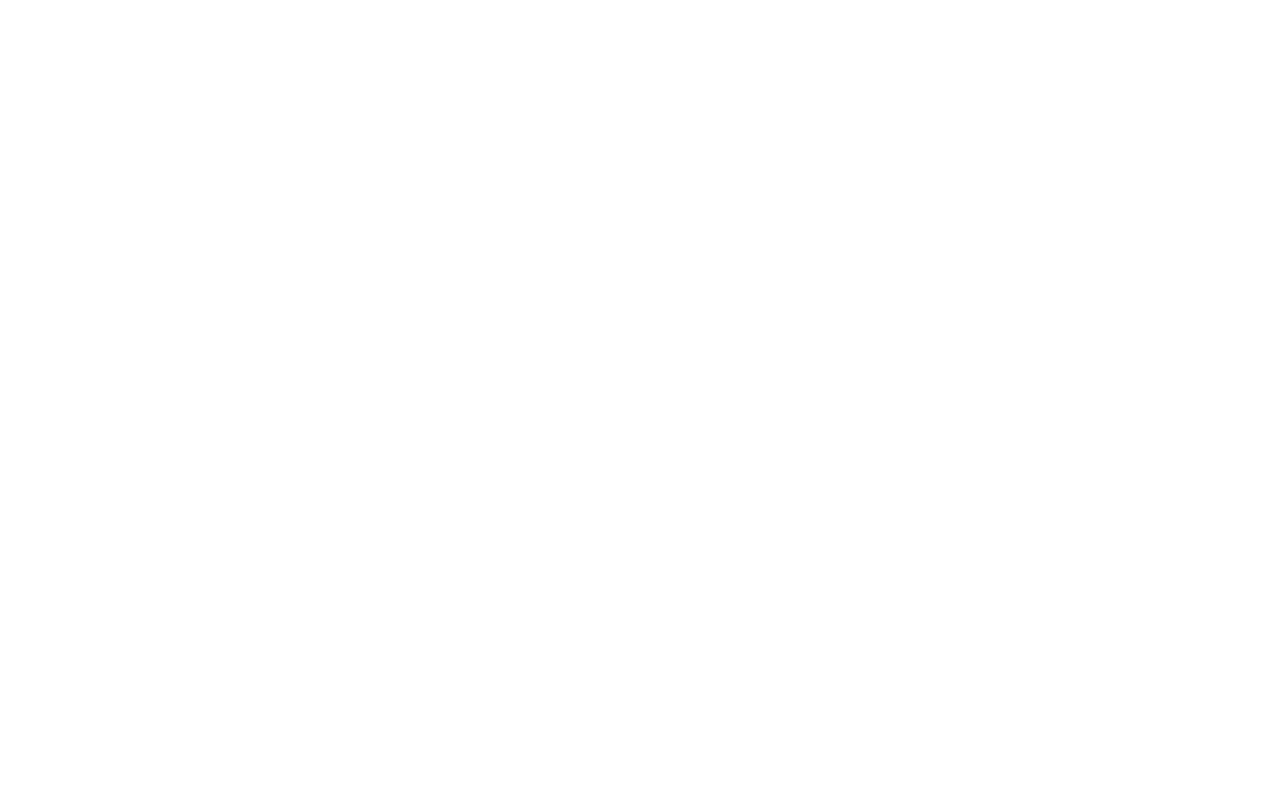
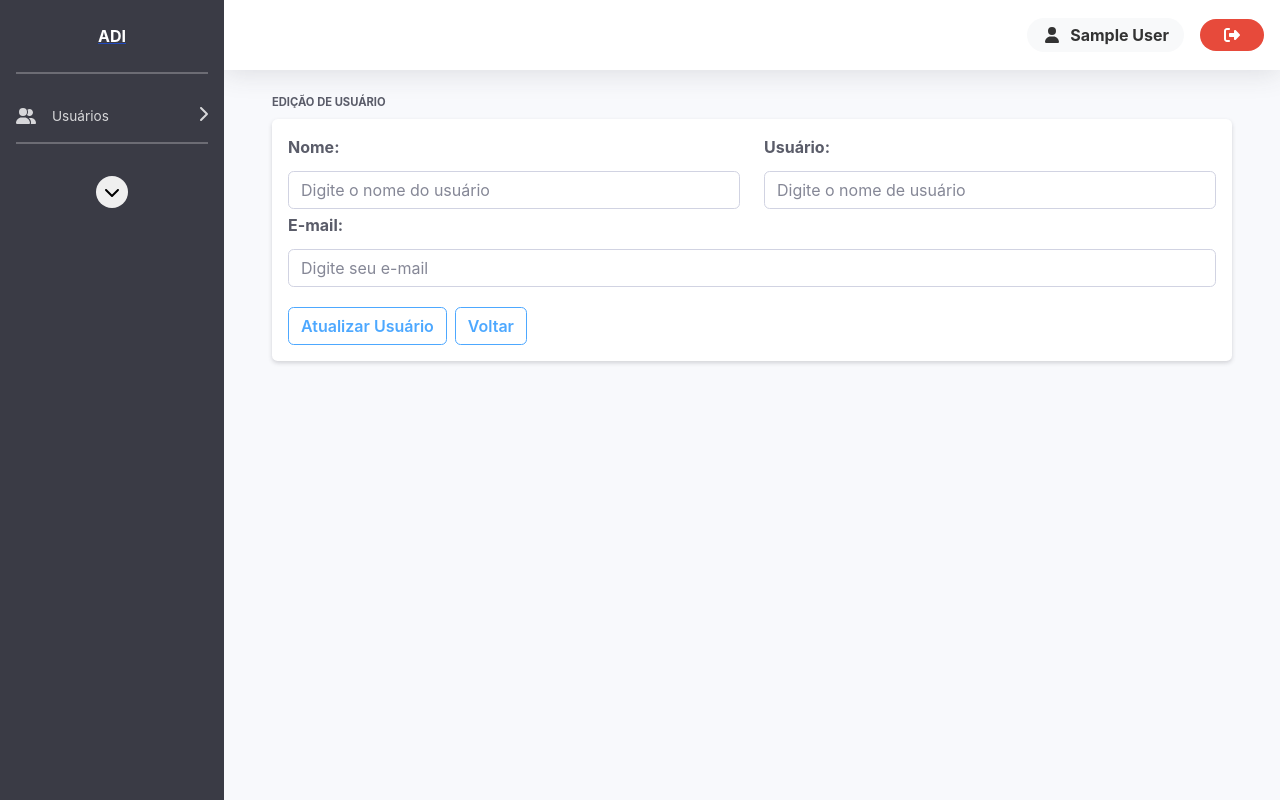
Before and after one commit to assistemasdev/controle-interno-web, a React (Create React App) app: page /usuarios/editar/1 in a window 1280 px wide. Before the commit this address had no page. Built offline with nearby package versions, Linux system fonts and the light colour scheme; no server answers; sample sign-in values are in the browser's storage.

Commit message:
feat: adiciona página de edição e funcionalidade de excluir usuário

```diff
--- /dev/null
+++ b/src/components/modals/ConfirmationModal.jsx
@@ -0,0 +1,23 @@
+import React from 'react';
+import { Dialog, DialogActions, DialogContent, DialogTitle, Button } from '@mui/material';
+
+const ConfirmationModal = ({ open, onClose, onConfirm, userName }) => {
+  return (
+    <Dialog open={open} onClose={onClose}>
+      <DialogTitle>Excluir Usuário</DialogTitle>
+      <DialogContent>
+        <p>Você tem certeza que deseja excluir o usuário <strong>{userName}</strong>?</p>
+      </DialogContent>
+      <DialogActions>
+        <Button onClick={onClose} color="secondary">
+          Cancelar
+        </Button>
+        <Button onClick={onConfirm} color="primary">
+          Confirmar
+        </Button>
+      </DialogActions>
+    </Dialog>
+  );
+};
+
+export default ConfirmationModal;
--- /dev/null
+++ b/src/pages/users/EditUserPage.jsx
@@ -0,0 +1,138 @@
+import React, { useState, useEffect } from 'react';
+import { useNavigate, useParams } from 'react-router-dom'; // Importando useParams
+import MainLayout from '../../layouts/MainLayout';
+import InputField from '../../components/InputField';
+import Button from '../../components/Button';
+import { CircularProgress } from '@mui/material'; // Importando CircularProgress
+import '../../assets/styles/custom-styles.css';
+import api from '../../services/api';
+import MyAlert from '../../components/MyAlert';
+
+const EditUserPage = () => {
+  const navigate = useNavigate();
+  const { id } = useParams();
+
+  const [name, setName] = useState('');
+  const [username, setUsername] = useState('');
+  const [email, setEmail] = useState('');
+  const [errorMessage, setErrorMessage] = useState('');
+  const [successMessage, setSuccessMessage] = useState('');
+  const [formErrors, setFormErrors] = useState({ username: '', email: '', name: '' });
+  const [loading, setLoading] = useState(true); // Adicionando o estado de loading
+
+  useEffect(() => {
+    const fetchUser = async () => {
+      try {
+        const response = await api.get(`/users/${id}`);
+        const user = response.data;
+        setName(user.name);
+        setUsername(user.username);
+        setEmail(user.email);
+      } catch (error) {
+        setErrorMessage('Erro ao carregar dados do usuário');
+      } finally {
+        setLoading(false); // Finaliza o loading após os dados serem carregados
+      }
+    };
+
+    if (id) {
+      fetchUser();
+    }
+  }, [id]);
+
+  const handleSubmit = async (e) => {
+    e.preventDefault();
+    setFormErrors({ username: '', email: '', name: '' });
+    setSuccessMessage('');
+    setErrorMessage('');
+
+    try {
+      await api.put(`/users/${id}`, { name, username, email });
+      setSuccessMessage('Usuário atualizado com sucesso!');
+    } catch (error) {
+      if (error.response && error.response.data && error.response.data.errors) {
+        const { errors } = error.response.data;
+        setFormErrors({
+          username: errors?.username ? errors.username[0] : '',
+          email: errors?.email ? errors.email[0] : '',
+          name: errors?.name ? errors.name[0] : ''
+        });
+      } else {
+        setErrorMessage(error.response?.data?.error || 'Erro ao editar o usuário');
+      }
+    }
+  };
+
+  const handleBack = () => {
+    navigate('/usuarios');
+  };
+
+  return (
+    <MainLayout selectedCompany="ALUCOM">
+      <div className="container-fluid">
+        <div className="text-xs font-weight-bold text-primary text-uppercase mb-1 text-dark">
+          Edição de Usuário
+        </div>
+
+        <form className="p-3 mt-2 rounded shadow-sm mb-2" style={{ backgroundColor: '#FFFFFF' }} onSubmit={handleSubmit}>
+          {errorMessage && <MyAlert severity="error" message={errorMessage} onClose={() => setErrorMessage('')} />}
+          {successMessage && <MyAlert severity="success" message={successMessage} onClose={() => setSuccessMessage('')} />}
+
+          {loading ? (
+            <div className="d-flex justify-content-center mt-4">
+              <CircularProgress size={50} />
+            </div>
+          ) : (
+            <>
+              <div className="d-flex row">
+                <div className="d-flex flex-column col-6">
+                  <label htmlFor="name" className="form-label text-dark font-weight-bold">Nome:</label>
+                  <InputField
+                    type="text"
+                    id="name"
+                    value={name}
+                    onChange={(e) => setName(e.target.value)}
+                    placeholder="Digite o nome do usuário"
+                    error={formErrors.name}
+                  />
+                </div>
+                <div className="d-flex flex-column col-6">
+                  <label htmlFor="username" className="form-label text-dark font-weight-bold">Usuário:</label>
+                  <InputField
+                    type="text"
+                    id="username"
+                    value={username}
+                    onChange={(e) => setUsername(e.target.value)}
+                    placeholder="Digite o nome de usuário"
+                    error={formErrors.username}
+                  />
+                </div>
+              </div>
+
+              <div className="d-flex row">
+                <div className="d-flex flex-column col-12">
+                  <label htmlFor="email" className="form-label text-dark font-weight-bold">E-mail:</label>
+                  <InputField
+                    type="email"
+                    id="email"
+                    value={email}
+                    onChange={(e) => setEmail(e.target.value)}
+                    placeholder="Digite seu e-mail"
+                    error={formErrors.email}
+                  />
+                </div>
+              </div>
+
+              <div className="mt-3 d-flex gap-2">
+                <Button type="submit" text="Atualizar Usuário" className="btn btn-blue-light fw-semibold" />
+                <Button type="button" text="Voltar" className="btn btn-blue-light fw-semibold" onClick={handleBack} />
+              </div>
+            </>
+          )}
+        </form>
+      </div>
+    </MainLayout>
+  );
+};
+
+export default EditUserPage;
--- a/src/pages/users/UsersPage.jsx
+++ b/src/pages/users/UsersPage.jsx
@@ -1,18 +1,28 @@
 import React, { useState, useEffect } from 'react';
-import MainLayout from '../../layouts/MainLayout';
 import { faEdit, faTrashAlt } from '@fortawesome/free-solid-svg-icons';
+import { useNavigate } from 'react-router-dom';
 import DynamicTable from '../../components/DynamicTable';
 import Button from '../../components/Button';
 import InputField from '../../components/InputField';
 import axios from '../../services/api';
+import ConfirmationModal from '../../components/modals/ConfirmationModal';
 import '../../assets/styles/custom-styles.css';
+import api from '../../services/api';
+import MyAlert from '../../components/MyAlert';
+import MainLayout from '../../layouts/MainLayout';
+import { CircularProgress } from '@mui/material';
 
 const UsersPage = () => {
+  const navigate = useNavigate();
   const [name, setName] = useState('');
   const [email, setEmail] = useState('');
   const [users, setUsers] = useState([]);
   const [loading, setLoading] = useState(true);
   const [error, setError] = useState(null);
+  const [selectedUser, setSelectedUser] = useState(null);
+  const [openDeleteModal, setOpenDeleteModal] = useState(false);
+  const [errorMessage, setErrorMessage] = useState('');
+  const [successMessage, setSuccessMessage] = useState('');
 
   const fetchUsers = async () => {
     try {
@@ -23,7 +33,6 @@ const UsersPage = () => {
         name: user.name,
         email: user.email,
       }));
-
       setUsers(filteredUsers);
     } catch (error) {
       setError('Erro ao carregar usuários');
@@ -48,11 +57,28 @@ const UsersPage = () => {
   };
 
   const handleEdit = (user) => {
-    console.log('Editando usuário', user);
+    navigate(`/usuarios/editar/${user.id}`);
   };
 
   const handleDelete = (user) => {
-    console.log('Excluindo usuário', user);
+    setSelectedUser(user);
+    setOpenDeleteModal(true);
+  };
+
+  const handleConfirmDelete = async (id) => {
+    try {
+      await api.delete(`/users/${id}`);
+      setSuccessMessage('Usuário excluído com sucesso!');
+      setOpenDeleteModal(false);
+    } catch (error) {
+        console.log(error)
+        setErrorMessage('Erro ao excluir o usuário');
+        setOpenDeleteModal(false);
+    }
+  };
+
+  const handleCancelDelete = () => {
+    setOpenDeleteModal(false);
   };
 
   const headers = ['id', 'Nome', 'E-mail'];
@@ -80,6 +106,9 @@ const UsersPage = () => {
         </div>
 
         <form className="p-3 mt-2 rounded shadow-sm mb-2" style={{ backgroundColor: '#FFFFFF' }} onSubmit={handleFilter}>
+          {errorMessage && <MyAlert severity="error" message={errorMessage} onClose={() => setErrorMessage('')} />}
+          {successMessage && <MyAlert severity="success" message={successMessage} onClose={() => setSuccessMessage('')} />}
+
           <div className="d-flex row">
             <div className="d-flex flex-column col-6">
               <label htmlFor="name" className="form-label text-dark font-weight-bold">Nome do usuário:</label>
@@ -109,7 +138,7 @@ const UsersPage = () => {
         </form>
 
         <div className="mt-4 d-flex justify-content-between align-items-center">
-          <div className="font-weight-bold text-primary text-uppercase mb-1 text-dark d-flex ">
+          <div className="font-weight-bold text-primary text-uppercase mb-1 text-dark d-flex">
             Lista de usuários
           </div>
           <Button
@@ -120,12 +149,21 @@ const UsersPage = () => {
         </div>
 
         {loading ? (
-          <div>Carregando...</div>
+          <div className="d-flex justify-content-center mt-4">
+            <CircularProgress size={50} />
+          </div>
         ) : error ? (
           <div className="text-danger">{error}</div>
         ) : (
           <DynamicTable headers={headers} data={users} actions={actions} />
         )}
+
+        <ConfirmationModal
+          open={openDeleteModal}
+          onClose={handleCancelDelete}
+          onConfirm={() => handleConfirmDelete(selectedUser.id)}
+          userName={selectedUser ? selectedUser.name : ''}
+        />
       </div>
     </MainLayout>
   );
--- a/src/routes.js
+++ b/src/routes.js
@@ -5,6 +5,7 @@ import Login from './pages/Login';
 import Dashboard from './pages/Dashboard';
 import UsersPage from './pages/users/UsersPage';
 import CreateUserPage from './pages/users/CreateUserPage';
+import EditUserPage from './pages/users/EditUserPage';
 import { AuthProvider } from './context/AuthContext';
 import PrivateRoute from './components/PrivateRoute';
 
@@ -27,6 +28,10 @@ const AppRoutes = () => {
               path="/usuarios/criar"
               element={<PrivateRoute element={CreateUserPage} />}
             />
+            <Route
+              path="/usuarios/editar/:id"
+              element={<PrivateRoute element={EditUserPage} />}
+            />
           </Routes>
         </AuthProvider>
       </Router>
```
